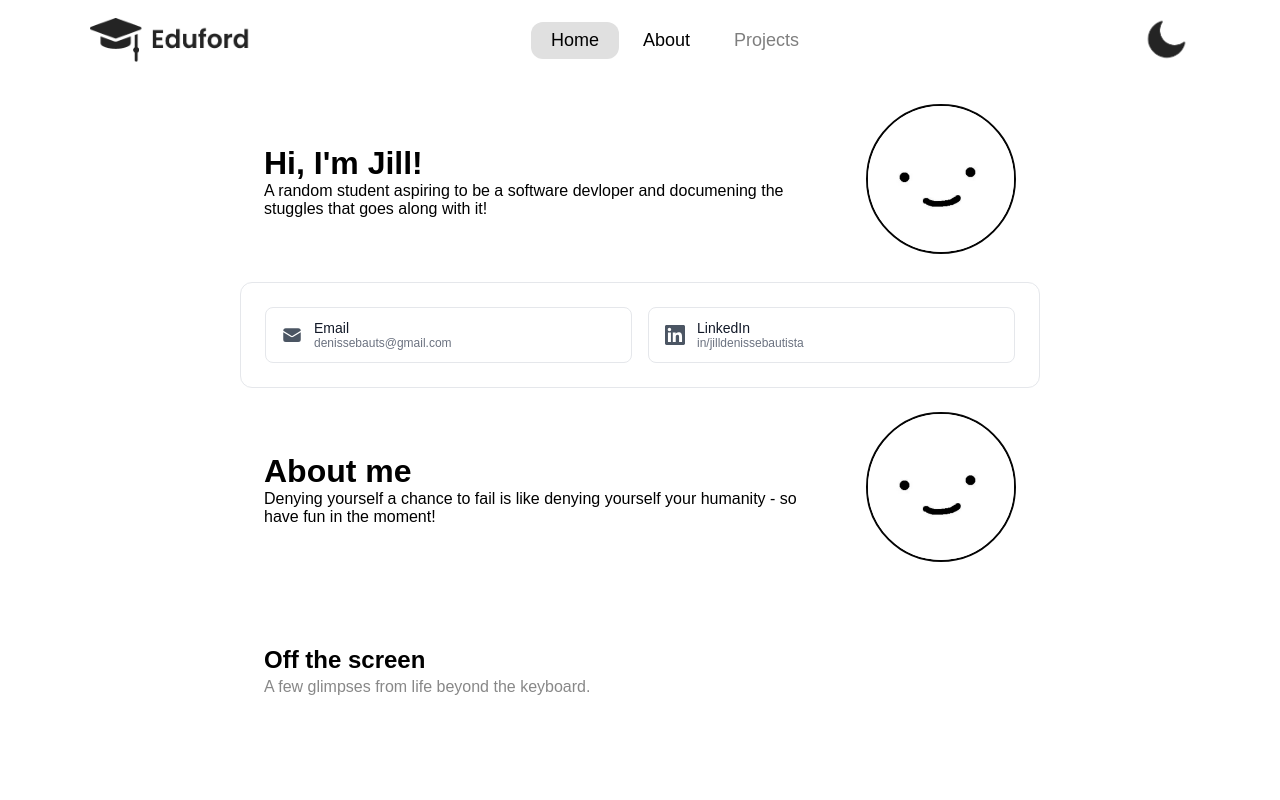
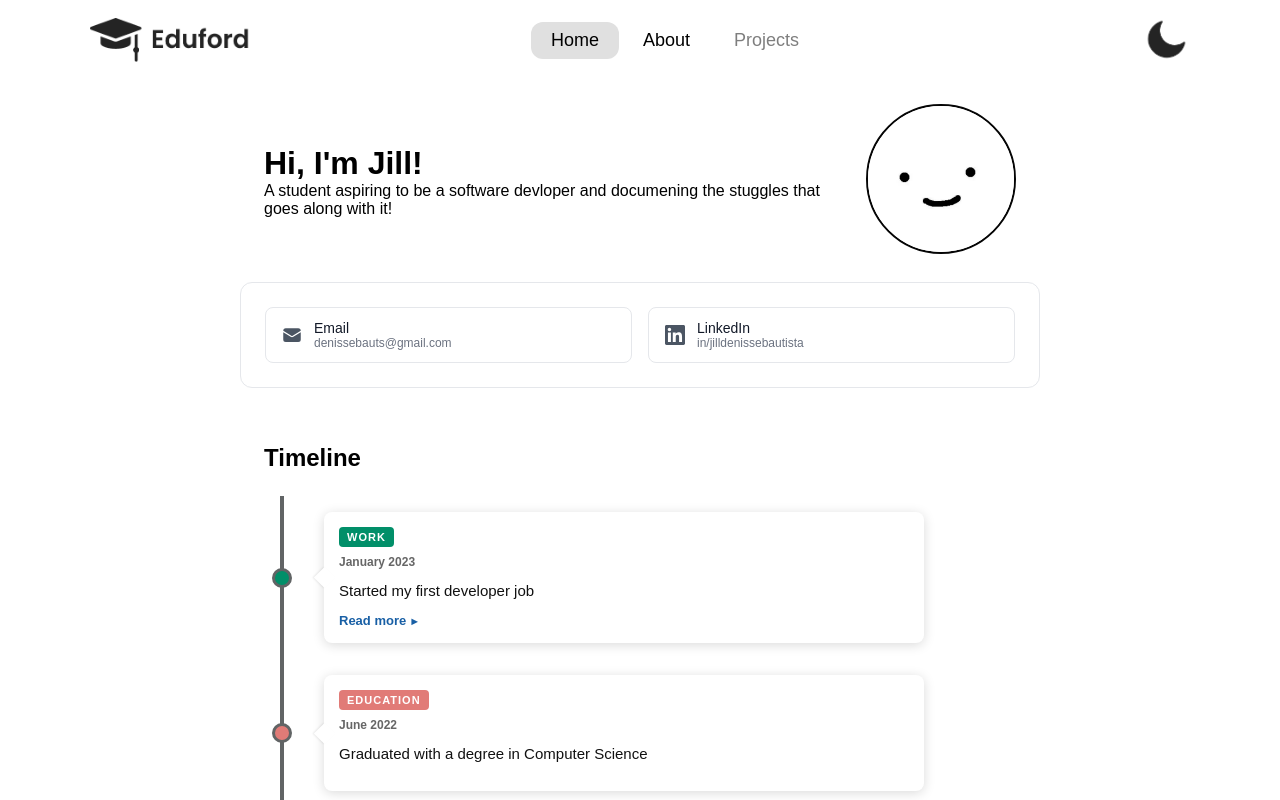
Before and after one commit to JDeni1/PersonalSite, a React (Vite) app: page / in a window 1280 px wide. Shown: the top 800 px of the page. Built offline with nearby package versions, Linux system fonts and the light colour scheme.

Commit message:
Timeline added

```diff
--- a/src/components/Contacts/Contacts.css
+++ b/src/components/Contacts/Contacts.css
@@ -111,3 +111,22 @@
 .dark .contact-value {
   color: rgb(156, 163, 175);
 }
+
+@media (max-width: 600px) {
+  .contacts-section {
+    width: 95%;
+    padding: 1rem;
+  }
+
+  .contacts-grid {
+    grid-template-columns: 1fr;
+  }
+
+  .contact-card {
+    padding: 0.65rem 0.875rem;
+  }
+
+  .contact-value {
+    font-size: 0.7rem;
+  }
+}
--- a/src/components/HobbiesGallery/HobbiesGallery.tsx
+++ b/src/components/HobbiesGallery/HobbiesGallery.tsx
@@ -8,8 +8,8 @@ const HobbiesGallery = () => {
 
   return (
     <section className="hobbiesGallery-section">
-      <h2 className="hobbiesGallery-heading">Off the screen</h2>
-      <p className="hobbiesGallery-subheading">A few glimpses from life beyond the keyboard.</p>
+      {/* <h2 className="hobbiesGallery-heading">Off the screen</h2>
+      <p className="hobbiesGallery-subheading">A few glimpses from life beyond the keyboard.</p> */}
 
       <div className="hobbiesGallery-grid">
         {hobbiesGalleryItems.map((item) => (
--- a/src/components/HobbiesGallery/HobbiesGalleryData.ts
+++ b/src/components/HobbiesGallery/HobbiesGalleryData.ts
@@ -6,43 +6,43 @@ export const hobbiesGalleryItems: HobbiesGalleryItem[] = [
   {
     id: '1',
     image: photo1,
-    title: 'Wedding day',
-    description: 'Selfie right after my husband put the ring on my finger.',
+    title: 'balh1',
+    description: 'lnlf',
     date: 'May 2, 2025',
   },
   {
     id: '2',
     image: photo2,
-    title: 'Parrots at the zoo',
-    description: 'Hand-feeding the friendliest sun conure.',
+    title: 'Pfhsoo',
+    description: 'Handqfhooqre.',
     date: 'March 15, 2025',
   },
     {
     id: '3',
     image: photo2,
-    title: 'Parrots at the zoo',
-    description: 'Hand-feeding the friendliest sun conure.',
+    title: 'Pawfohwoho',
+    description: 'Hand-feeoqfohohq.',
     date: 'March 15, 2025',
   },
     {
     id: '4',
     image: photo2,
-    title: 'Parrots at the zoo',
-    description: 'Hand-feeding the friendliest sun conure.',
+    title: 'qohfoqf',
+    description: 'Hqfoqfo.',
     date: 'March 15, 2025',
   },
     {
     id: '5',
     image: photo2,
-    title: 'Parrots at the zoo',
-    description: 'Hand-feeding the friendliest sun conure.',
+    title: 'ahfohao',
+    description: 'hfsoshfso',
     date: 'March 15, 2025',
   },
     {
     id: '6',
     image: photo2,
-    title: 'Parrots at the zoo',
-    description: 'Hand-feeding the friendliest sun conure.',
+    title: 'ohfwohfowf',
+    description: 'ohfwohwfoow',
     date: 'March 15, 2025',
   },
 ]
--- a/src/components/Intro/IntroData.ts
+++ b/src/components/Intro/IntroData.ts
@@ -5,7 +5,7 @@ export const HomeIntroData: Intro[] = [
     {
         id: '1',
         title: "Hi, I'm Jill!",
-        description: "A random student aspiring to be a software devloper and documening the stuggles that goes along with it!  ",
+        description: "A student aspiring to be a software devloper and documening the stuggles that goes along with it!  ",
         image: profileImg,
     }
 ];
@@ -15,7 +15,7 @@ export const AboutIntroData: Intro[] = [
     {
         id: '2',
         title: "About me",
-        description: "Denying yourself a chance to fail is like denying yourself your humanity - so have fun in the moment!",
+        description: "My everydays and who I am offscreen",
         image: profileImg,
     }
 ];
--- a/src/components/Navbar/Navbar.css
+++ b/src/components/Navbar/Navbar.css
@@ -7,13 +7,12 @@
     position: sticky;
     top: 0;
     z-index: 100;
+    transition: background 0.3s ease, color 0.3s ease;
 }
-
 .logo {
     width: 160px;
     cursor: pointer;
 }
-
 .nav-links {
     flex: 1;
     list-style: none;
@@ -25,11 +24,9 @@
     padding: 0;
     margin: 0;
 }
-
 .nav-item {
     position: relative;
 }
-
 .nav-link {
     position: relative;
     display: inline-block;
@@ -43,29 +40,23 @@
     opacity: 0.5;
     transition: opacity 0.2s ease;
 }
-
 .nav-link:hover {
     opacity: 0.75;
 }
-
 .nav-link.active {
     opacity: 1;
 }
-
 .active-tab {
     position: absolute;
     inset: 0;
     border-radius: 12px;
     z-index: -1;
 }
-
 .theme-toggle {
     width: 50px;
     cursor: pointer;
     margin-left: 40px;
 }
-
-/* Light mode */
 .light .Navbar {
     background: #fff;
     color: #000;
@@ -73,8 +64,6 @@
 .light .active-tab {
     background: #e0e0e0;
 }
-
-/* Dark mode */
 .dark .Navbar {
     background: #111;
     color: #fff;
@@ -82,33 +71,25 @@
 .dark .active-tab {
     background: #2e2e2e;
 }
-
-/* Tablet */
 @media (max-width: 768px) {
     .Navbar {
         padding: 12px 4%;
     }
-
     .logo {
         width: 120px;
     }
-
     .nav-links {
         gap: 2px;
     }
-
     .nav-link {
         padding: 6px 14px;
         font-size: 16px;
     }
-
     .theme-toggle {
         width: 38px;
         margin-left: 16px;
     }
 }
-
-/* Mobile */
 @media (max-width: 480px) {
     .Navbar {
         flex-wrap: wrap;
@@ -116,23 +97,19 @@
         padding: 12px 4%;
         gap: 10px;
     }
-
     .logo {
         width: 100px;
     }
-
     .nav-links {
         order: 3;
         width: 100%;
         justify-content: center;
         gap: 2px;
     }
-
     .nav-link {
         padding: 6px 12px;
         font-size: 14px;
     }
-
     .theme-toggle {
         width: 34px;
         margin-left: 0;
--- a/src/components/Pages/Home.tsx
+++ b/src/components/Pages/Home.tsx
@@ -3,7 +3,7 @@ import { Contact } from '../Contacts/Contacts';
 import { HomeIntroData } from '../Intro/IntroData';
 import { Intro } from '../Intro/Intro';
 import AboutSection from './AboutSection';
-
+import TimeLine from '../TimeLine/TimeLine';
 
 export const Home = () => {
   return (
@@ -24,6 +24,8 @@ export const Home = () => {
         </div>
       </div>
 
+     <TimeLine />
+
       <div id="about" className="aboutSection">
         <AboutSection />
       </div>
--- /dev/null
+++ b/src/components/TimeLine/TimeLine.css
@@ -0,0 +1,145 @@
+.timeline-section {
+  width: 90%;
+  max-width: 800px;
+  margin: 2rem auto;
+  padding: 1.5rem;
+}
+
+.timeline-heading {
+  font-size: 1.5rem;
+  font-weight: 600;
+  margin: 0 0 1.5rem;
+}
+
+.timeline-container {
+  display: flex;
+  flex-direction: column;
+  position: relative;
+  margin: 20px 0;
+}
+
+.timeline-container::after {
+  background-color: #616465;
+  content: '';
+  position: absolute;
+  left: 16px;
+  width: 4px;
+  height: 100%;
+  top: 0;
+  z-index: 0;
+}
+
+.timeline-item {
+  display: flex;
+  justify-content: flex-start;
+  align-items: center;
+  padding-left: 60px;
+  position: relative;
+  margin: 16px 0;
+  width: 100%;
+  box-sizing: border-box;
+}
+
+.timeline-item-content {
+  border-radius: 8px;
+  background-color: #ffffff;
+  border: none;
+  display: flex;
+  flex-direction: column;
+  align-items: flex-start;
+  padding: 15px;
+  position: relative;
+  width: 100%;
+  max-width: 600px;
+  text-align: left;
+  box-shadow: 0 2px 8px rgba(0, 0, 0, 0.08);
+  transition: transform 0.2s cubic-bezier(0.4, 0, 0.2, 1),
+              box-shadow 0.2s cubic-bezier(0.4, 0, 0.2, 1),
+              background-color 0.2s ease;
+  cursor: pointer;
+}
+
+.light .timeline-item-content {
+  box-shadow: 0 2px 12px rgba(0, 0, 0, 0.15);
+}
+
+.timeline-item-content:hover {
+  transform: translateY(-2px) scale(1.01);
+  box-shadow: 0 4px 16px rgba(0, 0, 0, 0.15);
+  background-color: #f5f5f5;
+}
+
+.timeline-item-content:active {
+  transform: scale(0.99);
+}
+
+.timeline-item-content::after {
+  content: ' ';
+  background-color: inherit;
+  position: absolute;
+  left: -7.5px;
+  top: calc(50% - 7.5px);
+  transform: rotate(45deg);
+  width: 15px;
+  height: 15px;
+  box-shadow: -1px 1px 2px rgba(0, 0, 0, 0.08);
+}
+
+.timeline-tag {
+  color: #fff;
+  font-size: 11px;
+  font-weight: 600;
+  letter-spacing: 1px;
+  padding: 4px 8px;
+  border-radius: 4px;
+  text-transform: uppercase;
+  margin-bottom: 8px;
+}
+
+.timeline-date {
+  color: #666;
+  font-size: 12px;
+  font-weight: 600;
+  margin-bottom: 6px;
+}
+
+.timeline-text {
+  font-size: 15px;
+  line-height: 1.6;
+  margin: 4px 0 10px;
+  color: #111;
+}
+
+.timeline-link {
+  font-size: 13px;
+  font-weight: 600;
+  color: var(--color-text-info, #185fa5);
+  text-decoration: none;
+}
+
+.timeline-link::after {
+  content: ' ►';
+  font-size: 11px;
+}
+
+.timeline-circle {
+  border-radius: 50%;
+  position: absolute;
+  top: calc(50% - 10px);
+  left: 8px;
+  width: 20px;
+  height: 20px;
+  z-index: 1;
+  pointer-events: none;
+  flex-shrink: 0;
+}
+
+@media only screen and (max-width: 767px) {
+  .timeline-item {
+    padding-left: 48px;
+  }
+
+  .timeline-circle {
+    left: 6px;
+  }
+}
--- a/src/components/TimeLine/TimeLine.tsx
+++ b/src/components/TimeLine/TimeLine.tsx
@@ -1,7 +1,53 @@
 import React from 'react'
+import './TimeLine.css'
+import type { TimelineItem } from '../../Types'
+import { timelineData } from './TimeLineData'
 
-export const TimeLine = () => {
+const TimeLineCard = ({ data }: { data: TimelineItem }) => (
+  <div className="timeline-item">
+    <span
+      className="timeline-circle"
+      style={{
+        backgroundColor: data.category.color,
+        border: '3px solid #616465',
+      }}
+    />
+    <div className="timeline-item-content">
+      <span
+        className="timeline-tag"
+        style={{ background: data.category.color }}
+      >
+        {data.category.tag}
+      </span>
+      <time className="timeline-date">{data.date}</time>
+      <p className="timeline-text">{data.text}</p>
+      {data.link && (
+        <a
+          href={data.link.url}
+          target="_blank"
+          rel="noopener noreferrer"
+          className="timeline-link"
+        >
+          {data.link.text}
+        </a>
+      )}
+    </div>
+  </div>
+)
+
+const TimeLine = () => {
+  if (timelineData.length === 0) return null
+
   return (
-    <div>TimeLine</div>
+    <section className="timeline-section">
+      <h2 className="timeline-heading">Timeline</h2>
+      <div className="timeline-container">
+        {timelineData.map((item) => (
+          <TimeLineCard key={item.id} data={item} />
+        ))}
+      </div>
+    </section>
   )
 }
+
+export default TimeLine
--- /dev/null
+++ b/src/components/TimeLine/TimeLineData.ts
@@ -0,0 +1,24 @@
+import type { TimelineItem } from '../../Types'
+
+export const timelineData: TimelineItem[] = [
+  {
+    id: '1',
+    text: 'Started my first developer job',
+    date: 'January 2023',
+    category: { tag: 'work', color: '#018f69' },
+    link: { url: 'https://example.com', text: 'Read more' }
+  },
+  {
+    id: '2',
+    text: 'Graduated with a degree in Computer Science',
+    date: 'June 2022',
+    category: { tag: 'education', color: '#e17b77' },
+  },
+  {
+    id: '3',
+    text: 'Built my first React project',
+    date: 'March 2021',
+    category: { tag: 'project', color: '#6c5ce7' },
+    link: { url: 'https://github.com', text: 'View project' }
+  },
+]
```
Also changed, not shown: src/components/Pages/AboutSection.tsx (line endings or trailing spaces), src/index.css (line endings or trailing spaces).
